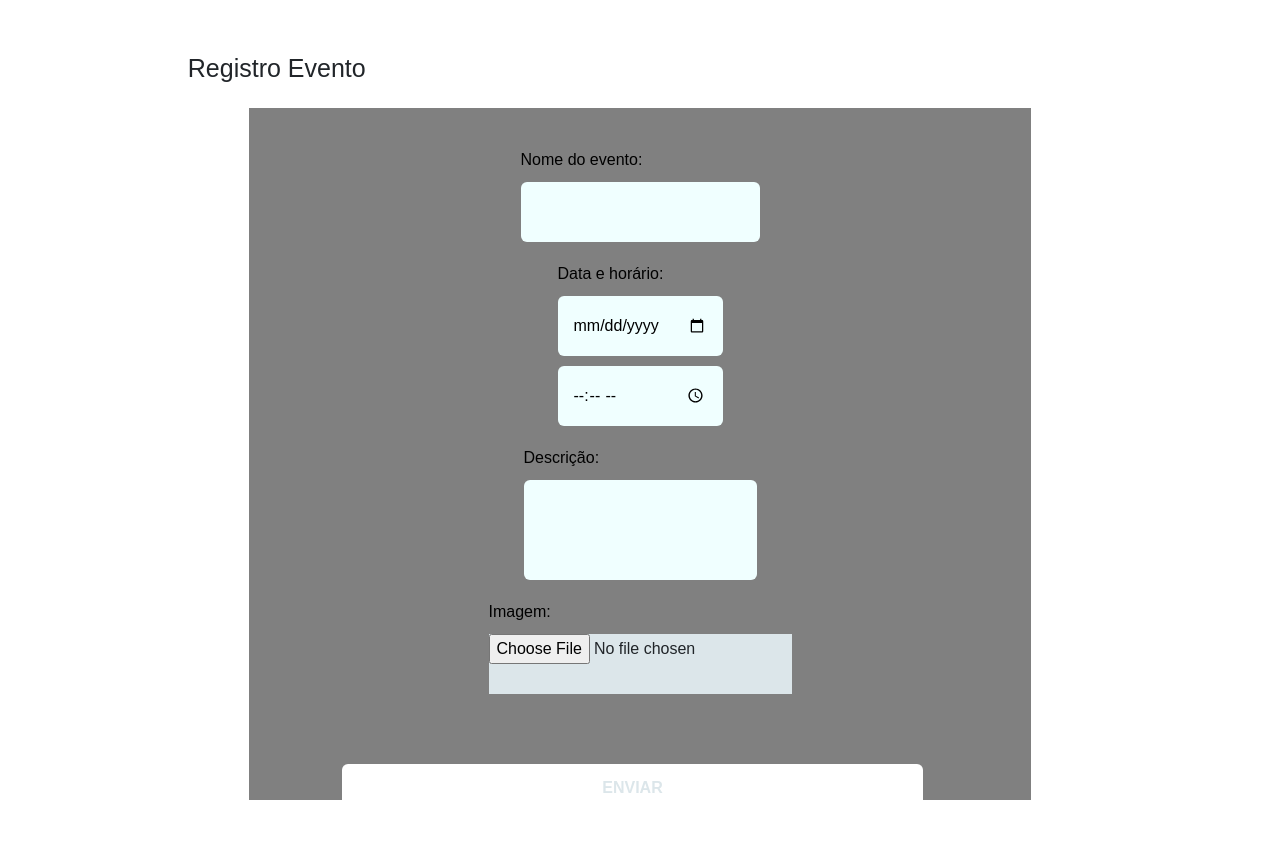
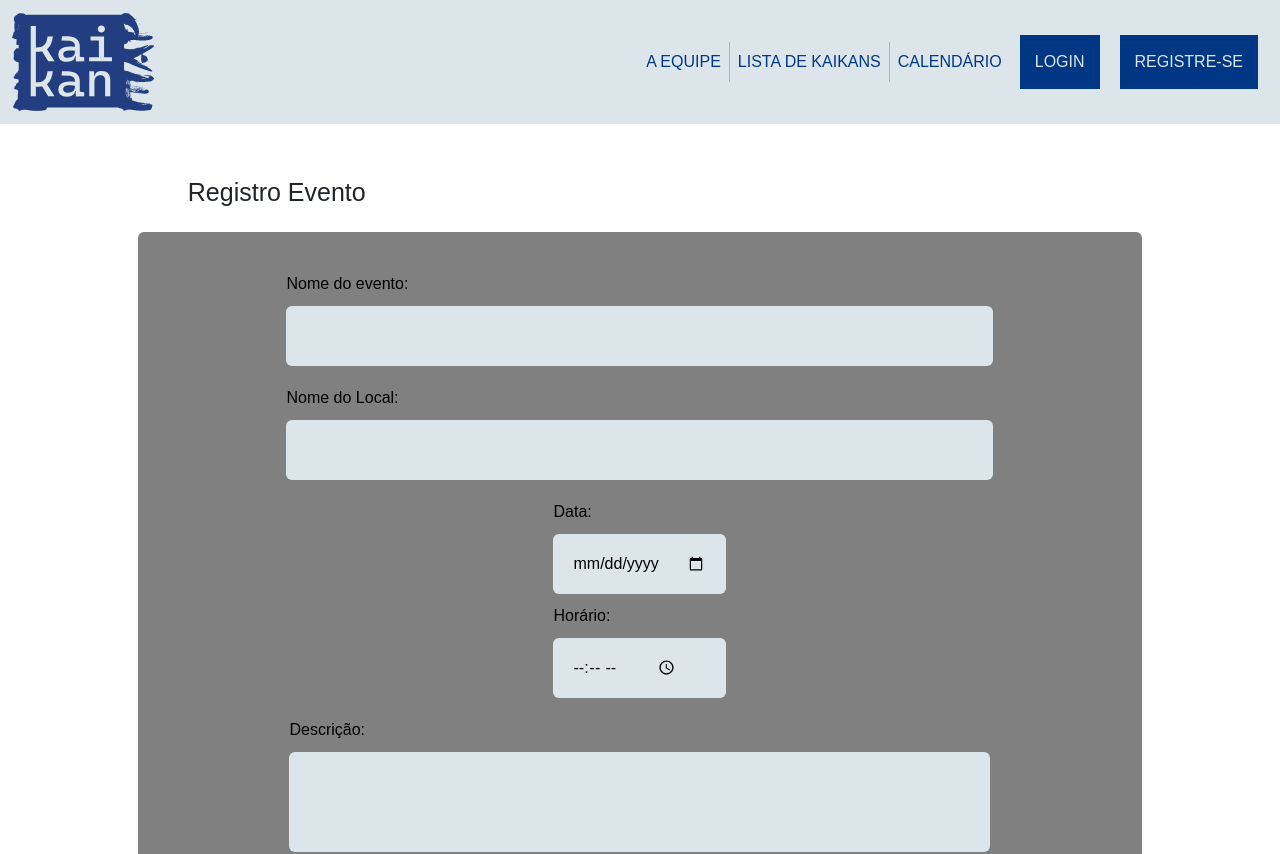
Before and after one commit to VitorToku/KaikanMap, a React (Create React App) app in the folder kaikanmap/: page /RegistroEvento in a window 1280 px wide. Shown: the top 854 px of the page. Before the commit the page ends 800 px from the top, so only its background shows below. Built offline with nearby package versions, Linux system fonts and the light colour scheme.

Commit message:
-Jamal
Skagcukasc

```diff
--- a/kaikanmap/src/App.js
+++ b/kaikanmap/src/App.js
@@ -9,8 +9,8 @@ import ListaKaikan from './pages/lista';
 import Evento from './pages/evento'
 import './style.css';
 import RegistroK from './pages/registro';
-import NomedoKaikan from './components/NomedoKaikan';
-import Registro_evento from './components/Registro_evento';
+import NomedoKaikan from './pages/NomedoKaikan';
+import Registro_evento from './pages/Registro_evento';
 
 
 function App() {
--- a/kaikanmap/src/components/NomedoKaikan/index.js
+++ b/kaikanmap/src/components/NomedoKaikan/index.js
@@ -1,7 +1,7 @@
 import vitao from '../../img/vitao.png'
 import './style.css';
 
-function NomedoKaikan(){
+function NomedoKaikanComp(){
 
 return (
     <div className='container'>
@@ -17,4 +17,4 @@ return (
   )
 }
 
-export default NomedoKaikan
+export default NomedoKaikanComp
--- a/kaikanmap/src/components/NomedoKaikan/style.css
+++ b/kaikanmap/src/components/NomedoKaikan/style.css
@@ -8,12 +8,11 @@
 
   .container {
     width: 100vw;
-    height: 100vh;
+    height: 160vh;
     display: flex;
     flex-direction: column;
     align-items: center;
     background-color: white;
-    overflow-x: hidden;
   }
 
   .title {
@@ -49,7 +48,7 @@
     text-align: center;
   }
 
-  @media (max-width: 720px) {
+  @media (max-width:1100px) {
     .contain {
       padding: 20px 40px;
     }
--- a/kaikanmap/src/components/Registro_evento/index.js
+++ b/kaikanmap/src/components/Registro_evento/index.js
@@ -1,9 +1,9 @@
 import './style.css';
 
-function Registro_evento(){
+function Registro_evento() {
 
 
-return (
+  return (
     <div className='container'>
       <p class="title">Registro Evento</p>
       <div className='contain'>
@@ -15,10 +15,19 @@ return (
         </div>
         <div class='contain-inputs'>
           <label className='label-text'>
-            Data e horário:
+            Nome do Local:
           </label>
-          <input type='date' class="input-text" />
-          <input type='time' class="input-text" />
+          <input type='text' class="input-text" />
+        </div>
+        <div class='contain-inputs'>
+          <label className='label-text'>
+            Data:
+          </label>
+          <input type='date' class="input-text1" />
+          <label className='label-text'>
+            Horário:
+          </label>
+          <input type='time' class="input-text1" />
         </div>
         <div class='contain-inputs'>
           <label className='label-text'>
--- a/kaikanmap/src/components/Registro_evento/style.css
+++ b/kaikanmap/src/components/Registro_evento/style.css
@@ -8,7 +8,7 @@
 
   .container {
     width: 100vw;
-    height: 100vh;
+    height: 160vh;
     display: flex;
     flex-direction: column;
     align-items: center;
@@ -24,8 +24,9 @@
 
   .contain {
     padding: 40px 100px;
-    width: 70%;
+    width: 90%;
     background-color: gray;
+    border-radius: 6px;
   }
 
   .contain-inputs {
@@ -40,14 +41,24 @@
   }
 
   .input-text {
-    background-color: azure;
-    padding: 12px 16px;
+    background-color: #DCE6EA;
+    padding: 12px 250px;
     border-radius: 6px;
   }
 
+  .input-text1{
+
+    display: flex;
+    flex-direction: row;
+    background-color: #DCE6EA;
+    padding: 12px 20px;
+    border-radius: 6px;
+
+  }
+
   .input-textarea {
-    background-color: azure;
-    padding: 12px 16px;
+    background-color: #DCE6EA;
+    padding: 40px 250px;
     border-radius: 6px;
     resize: none;
   }
@@ -60,6 +71,7 @@
     padding: 12px 6px;
     border-radius: 6px;
     font-weight: 600;
+    color: black;
   }
 
   @media (max-width: 720px) {
--- /dev/null
+++ b/kaikanmap/src/pages/NomedoKaikan/index.js
@@ -0,0 +1,15 @@
+import Footer from '../../components/Footer'
+import Header from '../../components/Header'
+import NomedoKaikanComp from '../../components/NomedoKaikan'
+
+function NomedoKaikan(){
+    return(
+        <>
+            <Header/>
+            <NomedoKaikanComp/>
+            <Footer/>
+        </>
+    )
+}
+
+export default NomedoKaikan;
--- /dev/null
+++ b/kaikanmap/src/pages/Registro_evento/index.js
@@ -0,0 +1,15 @@
+import Footer from '../../components/Footer'
+import Header from '../../components/Header'
+import Registro_evento from '../../components/Registro_evento'
+
+function Registro_eventoo(){
+    return(
+        <>
+            <Header/>
+            <Registro_evento/>
+            <Footer/>
+        </>
+    )
+}
+
+export default Registro_eventoo;
```
